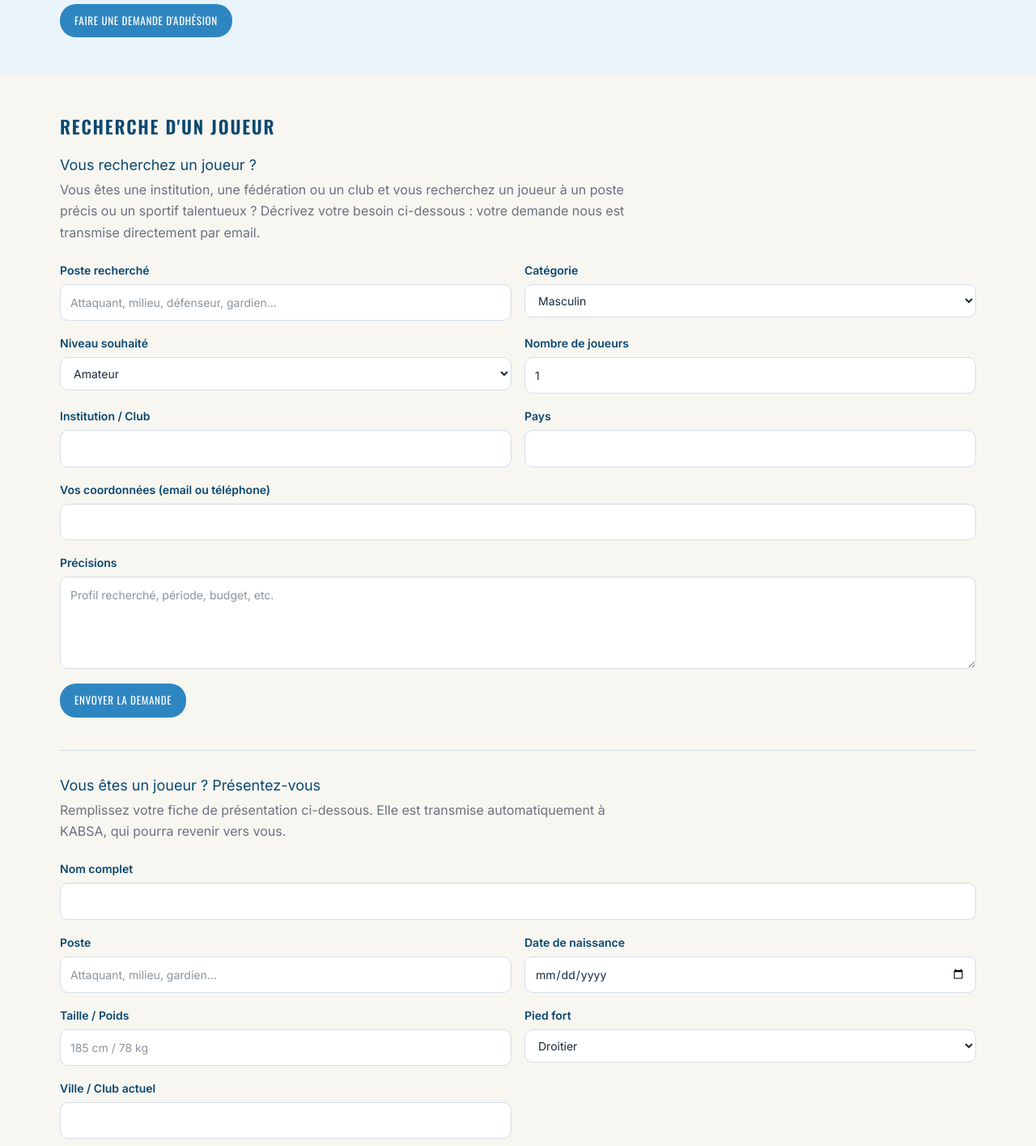
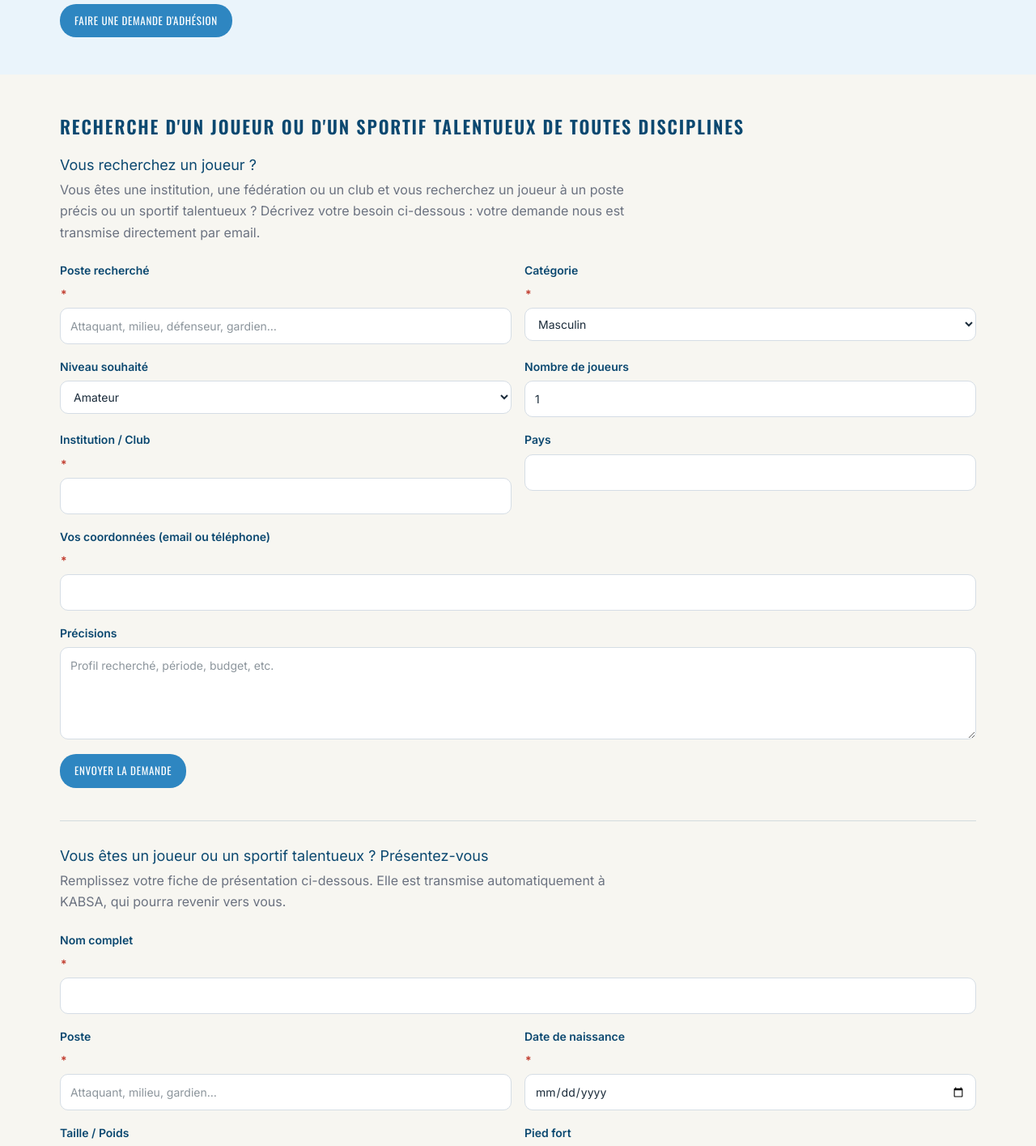
Before and after one commit to yvesnet9/kabsa, a Next.js app: page / in a window 1280 px wide. Shown: the part 2120-3535 px from the top of the page at 81% size. Built offline with nearby package versions, Linux system fonts and the light colour scheme.

Commit message:
Recherche joueur : libelles toutes disciplines + champs obligatoires avec asterisque

```diff
--- a/components/KabsaHome.jsx
+++ b/components/KabsaHome.jsx
@@ -242,7 +242,7 @@ function RecruiterForm() {
     <form className="recruit-form" onSubmit={submit}>
       <div className="rf-grid">
         <label>
-          Poste recherché
+          Poste recherché <span className="req">*</span>
           <input
             type="text"
             value={f.poste}
@@ -252,8 +252,8 @@ function RecruiterForm() {
           />
         </label>
         <label>
-          Catégorie
-          <select value={f.categorie} onChange={up("categorie")}>
+          Catégorie <span className="req">*</span>
+          <select value={f.categorie} onChange={up("categorie")} required>
             <option>Masculin</option>
             <option>Féminin</option>
             <option>Handisport</option>
@@ -274,15 +274,15 @@ function RecruiterForm() {
           <input type="number" min="1" value={f.nombre} onChange={up("nombre")} />
         </label>
         <label>
-          Institution / Club
-          <input type="text" value={f.institution} onChange={up("institution")} />
+          Institution / Club <span className="req">*</span>
+          <input type="text" value={f.institution} onChange={up("institution")} required />
         </label>
         <label>
           Pays
           <input type="text" value={f.pays} onChange={up("pays")} />
         </label>
         <label className="rf-full">
-          Vos coordonnées (email ou téléphone)
+          Vos coordonnées (email ou téléphone) <span className="req">*</span>
           <input type="text" value={f.contact} onChange={up("contact")} required />
         </label>
         <label className="rf-full">
@@ -327,7 +327,7 @@ function PlayerForm() {
 
   const submit = async (e) => {
     e.preventDefault();
-    if (!f.nom.trim() || !f.poste.trim() || !f.contact.trim()) return;
+    if (!f.nom.trim() || !f.poste.trim() || !f.naissance.trim() || !f.villeclub.trim() || !f.contact.trim()) return;
     setSending(true);
     setError(false);
     try {
@@ -357,16 +357,16 @@ function PlayerForm() {
     <form className="recruit-form" onSubmit={submit}>
       <div className="rf-grid">
         <label className="rf-full">
-          Nom complet
+          Nom complet <span className="req">*</span>
           <input type="text" value={f.nom} onChange={up("nom")} required />
         </label>
         <label>
-          Poste
+          Poste <span className="req">*</span>
           <input type="text" value={f.poste} onChange={up("poste")} placeholder="Attaquant, milieu, gardien…" required />
         </label>
         <label>
-          Date de naissance
-          <input type="date" value={f.naissance} onChange={up("naissance")} />
+          Date de naissance <span className="req">*</span>
+          <input type="date" value={f.naissance} onChange={up("naissance")} required />
         </label>
         <label>
           Taille / Poids
@@ -381,8 +381,8 @@ function PlayerForm() {
           </select>
         </label>
         <label>
-          Ville / Club actuel
-          <input type="text" value={f.villeclub} onChange={up("villeclub")} />
+          Ville / Club actuel <span className="req">*</span>
+          <input type="text" value={f.villeclub} onChange={up("villeclub")} required />
         </label>
         <label className="rf-full">
           Lien vidéo (YouTube, Hudl…)
@@ -393,7 +393,7 @@ function PlayerForm() {
           <textarea rows={4} value={f.pointsforts} onChange={up("pointsforts")} placeholder="Qualités techniques, physiques, tactiques, mental…" />
         </label>
         <label className="rf-full">
-          Vos coordonnées (email ou téléphone)
+          Vos coordonnées (email ou téléphone) <span className="req">*</span>
           <input type="text" value={f.contact} onChange={up("contact")} required />
         </label>
       </div>
@@ -626,7 +626,7 @@ export default function KabsaHome() {
 
       <section className="info-block reveal" id="recherche">
         <div className="wrap">
-          <h2>Recherche d'un joueur</h2>
+          <h2>Recherche d'un joueur ou d'un sportif talentueux de toutes disciplines</h2>
 
           <h3 className="rf-blocktitle">Vous recherchez un joueur ?</h3>
           <p className="lede">
@@ -636,7 +636,7 @@ export default function KabsaHome() {
           </p>
           <RecruiterForm />
 
-          <h3 className="rf-blocktitle rf-blocktitle--2">Vous êtes un joueur ? Présentez-vous</h3>
+          <h3 className="rf-blocktitle rf-blocktitle--2">Vous êtes un joueur ou un sportif talentueux ? Présentez-vous</h3>
           <p className="lede">
             Remplissez votre fiche de présentation ci-dessous. Elle est transmise automatiquement à
             KABSA, qui pourra revenir vers vous.
--- a/components/kabsa-home.css
+++ b/components/kabsa-home.css
@@ -298,3 +298,6 @@
   border-top: 1px solid rgba(11,72,112,0.15);
 }
 .kabsa .rf-error { color: #c0392b; }
+
+/* ===== Astérisque champs obligatoires ===== */
+.kabsa .req { color: #c0392b; font-weight: 700; margin-left: 1px; }
```
